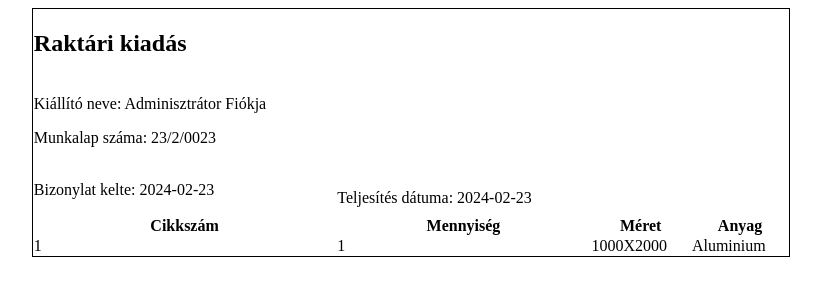
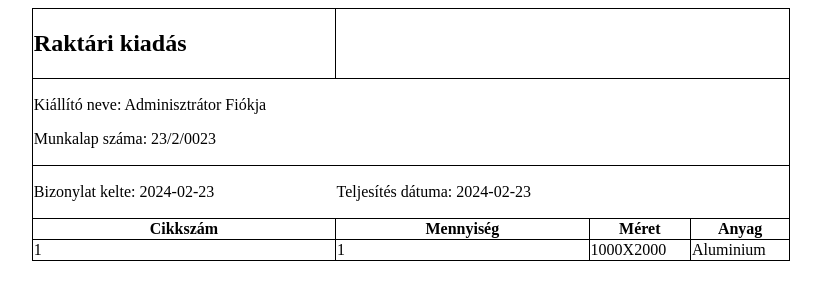
Before and after one commit to znyisztor77/NZ_NYZ_KM_vizsgaremek, a Django app: page /megrendelesnyomtatas/1/ in a window 1280 px wide. Shown: the top 300 px of the page, without its empty margins (229-1050 px from the left). Run offline with Django 5.2, Linux system fonts and the light colour scheme; data comes from the database, SQL or seed files in the repository.

Commit message:
0320_html_szerk

```diff
--- a/nznyzkm_vizsga/static/js/nyomtatas.js
+++ b/nznyzkm_vizsga/static/js/nyomtatas.js
@@ -47,8 +47,8 @@ function generateValues(jsondata){
     meret.innerText = jsondata.alapanyag.meret_valaszt;
     anyag.innerText = jsondata.alapanyag.anyagtipusa;
 
-   // window.print();
+    //window.print();
 
-   // window.history.back();
+    //window.history.back();
 
 }
--- a/nznyzkm_vizsga/templates/megrendelesnyomtatas.html
+++ b/nznyzkm_vizsga/templates/megrendelesnyomtatas.html
@@ -14,38 +14,38 @@
             <table style="border: 1px solid black;
                 width: 60%; margin: auto;
                 border-collapse: collapse;">
-                <tbody>
-                    <tr>
-                        <td>
+                <tbody style="border: 1px solid black">
+                    <tr style="border: 1px solid black">
+                        <td style="border: 1px solid black">
                             <h2>Raktári kiadás</h2>
                         </td>
                     </tr>
-                    <tr>
+                    <tr style="border: 1px solid black">
                         <td>
                             <p id="kialitoneve">Kiállító neve</p> <label ></label>
                             <p id="munkalap_szama"></p> <label ></label>
 
                         </td>
                     </tr>
-                    <tr>
+                    <tr style="border: 1px solid black">
                         <td>
-                            <p id="bizonylat_kelte"></p> <label ></label>
+                            <p id="bizonylat_kelte"></p>
                         </td>
                         <td>
-                            <p></p><label id="teljesites_datuma"></label>
+                            <p id="teljesites_datuma"></p>
                         </td>
                     </tr>
-                    <tr>
-                        <th>Cikkszám</th>
-                        <th>Mennyiség</th>
-                        <th>Méret</th>
-                        <th>Anyag</th>
+                    <tr style="border: 1px solid black">
+                        <th style="border: 1px solid black">Cikkszám</th>
+                        <th style="border: 1px solid black">Mennyiség</th>
+                        <th style="border: 1px solid black">Méret</th>
+                        <th style="border: 1px solid black">Anyag</th>
                     </tr>
                     <tr>
-                        <td id="cikkszam"></td>
-                        <td id="mennyiseg"></td>
-                        <td id="meret"></td>
-                        <td id="anyag"></td>
+                        <td id="cikkszam" style="border: 1px solid black"></td>
+                        <td id="mennyiseg" style="border: 1px solid black"></td>
+                        <td id="meret" style="border: 1px solid black"></td>
+                        <td id="anyag" style="border: 1px solid black"></td>
                     </tr>
                 </tbody>
 
```
